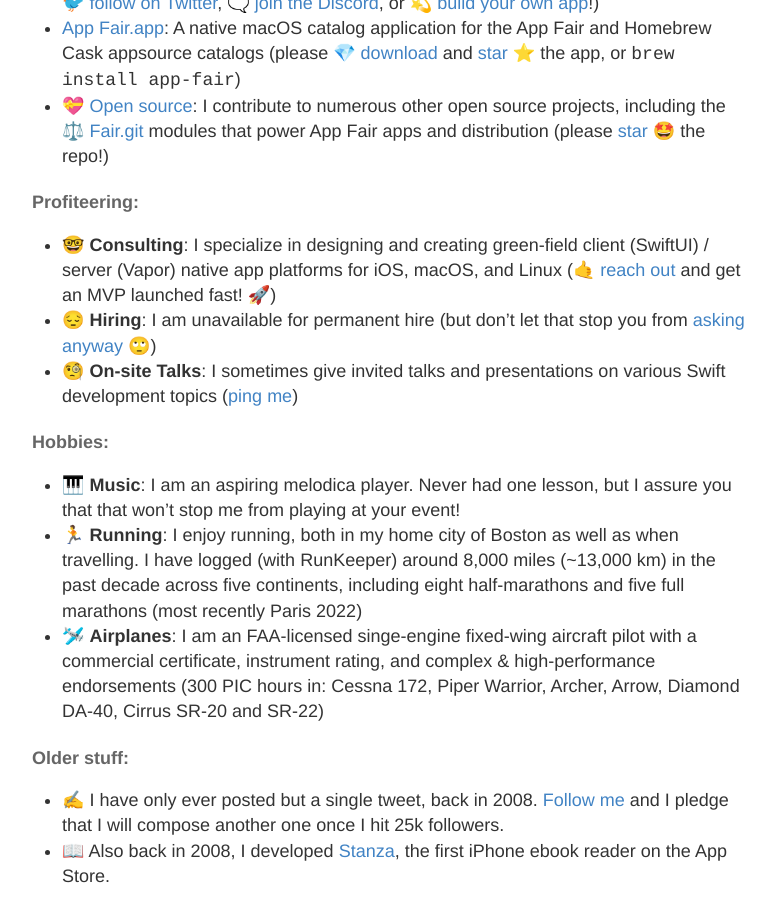
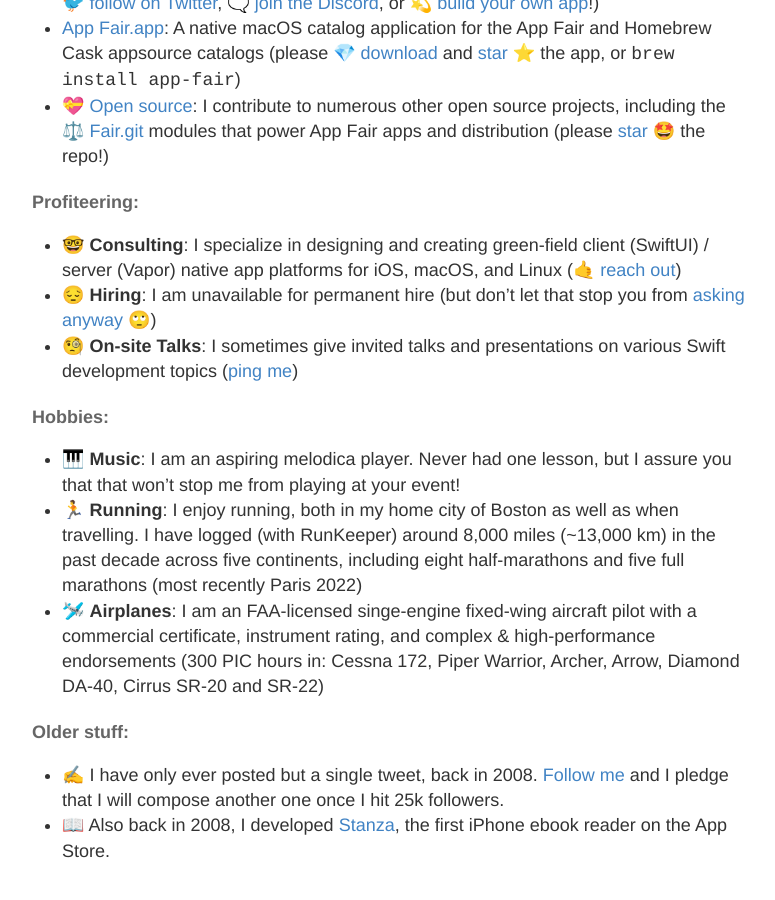
Before and after one commit to marcprux/marcprux.github.io, a Jekyll site: the page built from index.md, in a window 1280 px wide and 900 px high, scrolled down 566 px. Shown: the whole window, without its empty margins (248-1023 px from the left). Built offline with Jekyll 4.4.1, drawn with Linux system fonts in a browser that asks for light colours.

Commit message:
chore: checkpoint

```diff
--- a/index.md
+++ b/index.md
@@ -18,7 +18,7 @@
 
 #### Profiteering: <!-- Oh man, I am wicked broke! -->
 
- * 🤓 **Consulting**: I specialize in designing and creating green-field client (SwiftUI) / server (Vapor) native app platforms for iOS, macOS, and Linux ([🤙 reach out](mailto:marc@prux.org) and get an MVP launched fast! 🚀) <!-- Seriously, like you'll have a beta in a week or two. -->
+ * 🤓 **Consulting**: I specialize in designing and creating green-field client (SwiftUI) / server (Vapor) native app platforms for iOS, macOS, and Linux ([🤙 reach out](mailto:marc@prux.org)) <!-- Seriously, like you'll have a beta in a week or two. -->
  * 😔 **Hiring**: I am unavailable for permanent hire (but don't let that stop you from [asking anyway 🙄](https://www.linkedin.com/in/marcprux/)) <!-- If we must. -->
  * 🧐 **On-site Talks**: I sometimes give invited talks and presentations on various Swift development topics ([ping me](https://signal.me/#u/marcprux)) <!-- Send me some jucy tidbits! -->
 
```
